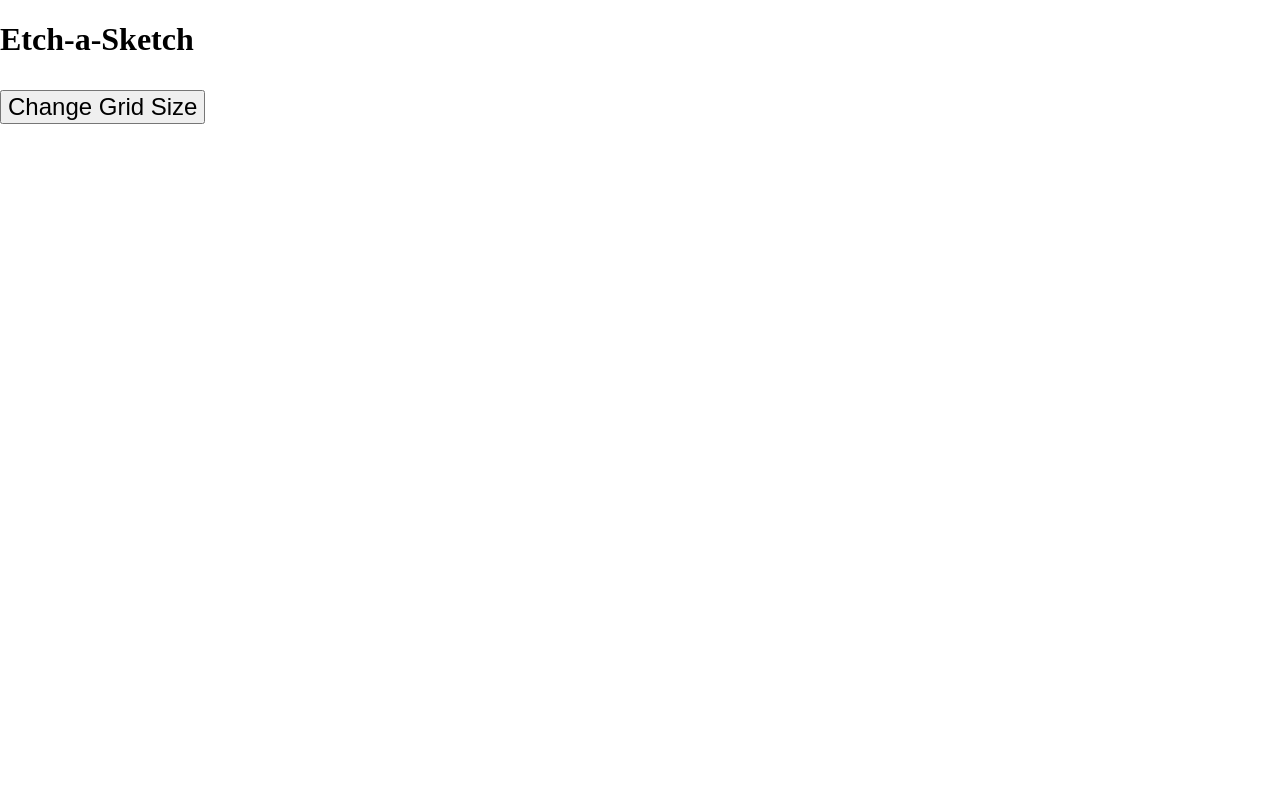
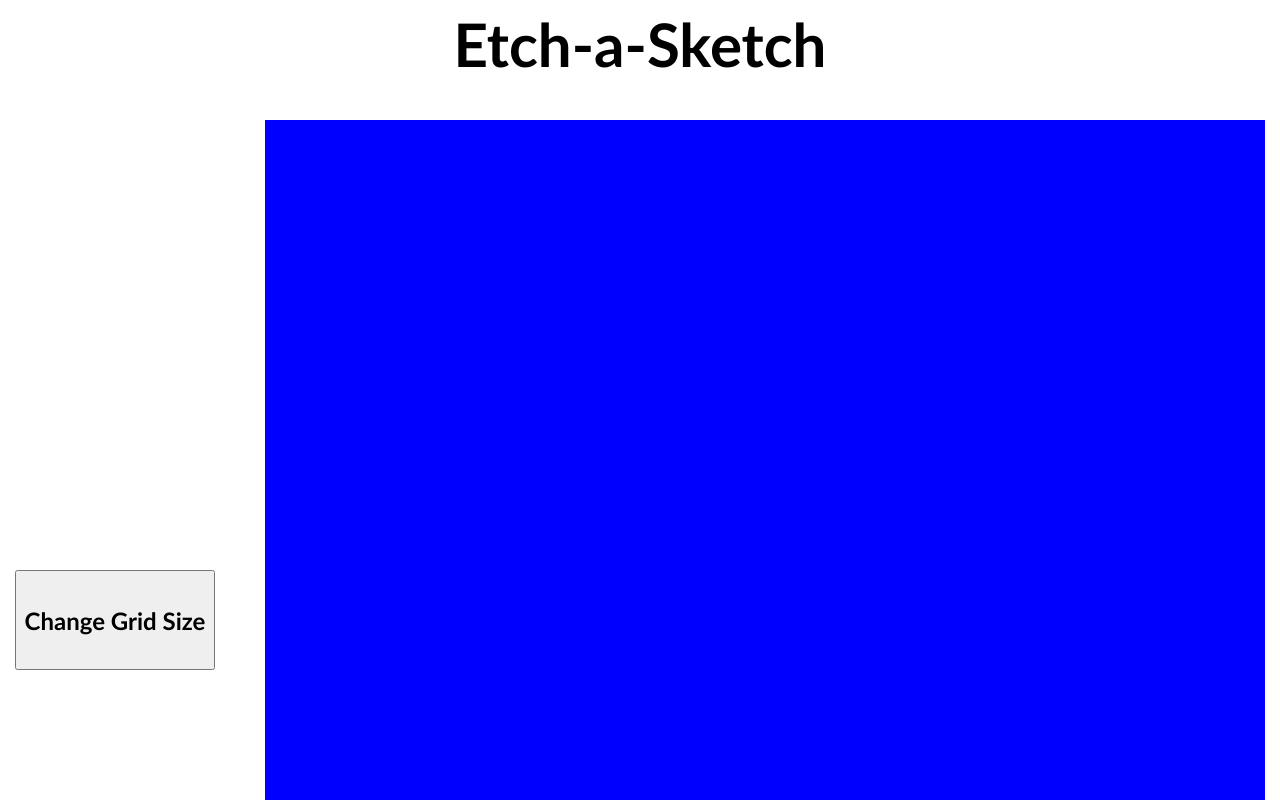
Before and after one commit to svaughn4/Etch-a-Sketch, a plain HTML site: page index.html in a window 1280 px wide. Shown: the top 800 px of the page. Drawn offline with Linux system fonts and the light colour scheme.

Commit message:
Deletions

```diff
--- a/style.css
+++ b/style.css
@@ -1,36 +1,26 @@
 .container {
-    display: flex;
-    flex: 1;
-    gap: 0;
-    padding: 0;
-    /*flex-basis: 100%;*/
-    max-height: 1000px;
-    max-width: 1000px;
-}
-
-.row {
-    display: flex;
-    flex-direction: column;
-    gap: 0px;
-    color: blue;
-}
-
-.cell {
-    width:80px;
-    height: 80px;
+    background-color: blue;
+    height: 1000px;
+    width: 1000px;
 }
 
 button{
-    width: auto;
-    height: auto;
+    width: 200px;
+    height: 100px;
     font-size: 24px;
+    align-self: center;
+    font-weight: 700;
+    font-family: 'Gill Sans', 'Gill Sans MT', Calibri, 'Trebuchet MS', sans-serif;
 }
 
-body {
+h1{
+    font-family:'Gill Sans', 'Gill Sans MT', Calibri, 'Trebuchet MS', sans-serif;
+    font-size: 60px;
+    text-align: center;
+}
+
+.controls{
     display: flex;
-    flex-direction: column;
-    align-items: flex-start;
-    gap: 10px;
     justify-content: center;
-    margin:0;
+    gap: 50px;
 }
```
